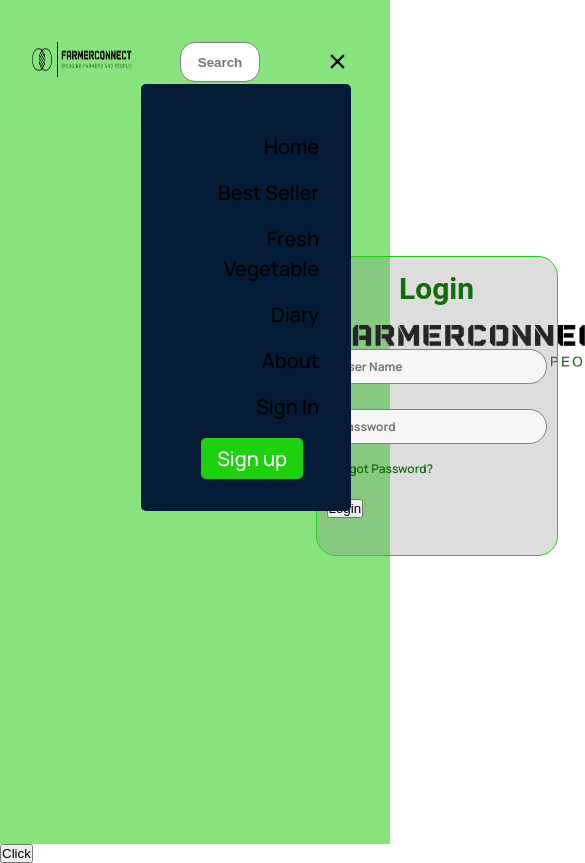
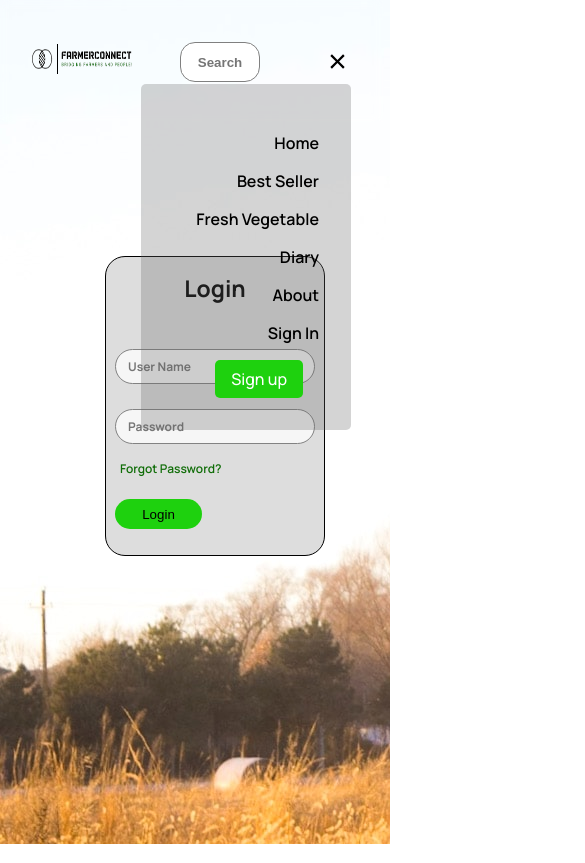
Before and after one commit to VishalSalemJayavel/PriceFinder, a React (Create React App) app in the folder frontend/: page /login in a window 390 px wide. Both pictures are taken after a click on the icon 337 px from the left and 61 px from the top of the page. Shown: the top 863 px of the page, 585 px wide, since content can reach past the window. Built offline with nearby package versions, Linux system fonts and the light colour scheme.

Commit message:
media queries completed

```diff
--- a/frontend/src/components/featured/Featured.jsx
+++ b/frontend/src/components/featured/Featured.jsx
@@ -1,12 +1,12 @@
 import React from 'react'
-
+import {images} from '../../constants'
 
 const Featured = (props) => {
     console.log(props.item.coverImg)
 
     return (
         <div className="app__featured">
-            <img src={`../../assets/${props.item.coverImg}`} className="card__image" alt={props.item.title} />
+            {/* <img src={images.tomato} className="card__image" alt={props.item.title} /> */}
             <p className="card__title">{props.item.title}</p>
             <p className="card__price">${props.item.price}</p>
         </div>
--- a/frontend/src/components/header/header.css
+++ b/frontend/src/components/header/header.css
@@ -5,7 +5,7 @@ h1 {
     background-size: cover;
     background-position: center;
     color: #fff;
-    padding:20rem 0 0 10rem;
+    padding:21rem 0 0 7rem;
     font-family: var(--font-family);
     font-size: 60px;
     font-weight: 700;
--- a/frontend/src/components/navbar/Navbar.jsx
+++ b/frontend/src/components/navbar/Navbar.jsx
@@ -7,10 +7,10 @@ import { Link } from 'react-router-dom';
 const Menu = () => (
   <>
   <p><a href="#Home">Home</a></p>
-  <p><a href="#wgpt3">Best Seller</a></p>
-  <p><a href="#possibility">Fresh Vegetable</a></p>
-  <p><a href="#features">Diary</a></p>
-  <p><a href="#blog">About</a></p>
+  <p><a href="#best_seller">Best Seller</a></p>
+  <p><a href="#fresh_veg">Fresh Vegetable</a></p>
+  <p><a href="#diary">Diary</a></p>
+  <p><a href="#about">About</a></p>
   </>
 )
 const Navbar = () => {
--- a/frontend/src/components/navbar/navbar.css
+++ b/frontend/src/components/navbar/navbar.css
@@ -3,7 +3,7 @@
     justify-content: space-between;
     align-items: center;
 
-    padding: 2rem 7rem;
+    padding: 1rem 4rem;
     position: fixed;
     top: 0;
     backdrop-filter: blur(5px);
@@ -24,8 +24,8 @@
 }
 
 .gpt3__navbar-links_logo img {
-    width: 130px;
-    height: 45px;
+    width: 150px;
+    height: 40px;
 }
 
 .gpt3__navbar-links_container {
@@ -58,9 +58,9 @@
 .gpt3__navbar-menu_container p {
     color: black;
     font-family: var(--font-family);
-    font-weight: 500;
-    font-size: 20px;
-    line-height: 30px;
+    font-weight: 600;
+    font-size: 16px;
+    line-height: 22px;
     text-transform: capitalize;
 
     margin: 0 1rem;
@@ -75,8 +75,8 @@
     background: #1ed10e;
     font-family: var(--font-family);
     font-weight: 500;
-    font-size: 20px;
-    line-height: 25px;
+    font-size: 16px;
+    line-height: 22px;
     border-radius: 5px;
     border: 0;
     outline: none;
@@ -141,7 +141,7 @@
 
 @media screen and (max-width: 700px) {
     .gpt3__navbar{
-        padding: 2rem 4rem;
+        padding: 2rem 2rem;
     }
 }
 
@@ -166,7 +166,7 @@
 
     .gpt3__navbar-links_logo img{
         width: 100px;
-        height: 35px;
+        height: 30px;
     }
 
 }
--- a/frontend/src/index.css
+++ b/frontend/src/index.css
@@ -7,7 +7,7 @@
   --gradient-bar: linear-gradient(103.22deg, #AE67FA -13.86%, #F49867 99.55%);
 
   --color-bg: #040C18;
-  --color-footer : #031B34;
+  --color-footer : #69696748;
   --color-blog: #042c54;
   --color-text: #81AFDD;
   --color-subtext: #FF8A71;
--- a/frontend/src/pages/login/LoginPage.jsx
+++ b/frontend/src/pages/login/LoginPage.jsx
@@ -91,13 +91,13 @@ const LoginPage = () => {
           </div>
 
           <div className='app__login-inputs_button'>
-          <button type="submit" onClick={handleSubmit}>Login</button>
+          <button type="submit" className='app__login-inputs_button' onClick={handleSubmit}>Login</button>
           </div>
         </form>
       </div>
     </div>
 
-    <button onClick={handleSubmit}>Click</button>
+    {/* <button onClick={handleSubmit}>Click</button> */}
     </MainLayout>
   )
 }
--- a/frontend/src/pages/login/login.css
+++ b/frontend/src/pages/login/login.css
@@ -3,7 +3,7 @@
     padding-right: 250px;
     padding-left: 130px;
     height: 100%;
-    background-color: #88e37f;
+    background-image: url(../../assets/login_image.jpg);
     padding-top: 6rem;
 
 }
@@ -26,8 +26,7 @@
     margin-top: 20px;
     margin-bottom: 50px;
 
-    color: #106d08 ;
-    font-family: Roboto;
+    font-family: var(--font-family);
     font-size: 30px;
     font-style: normal;
     font-weight: 700;
@@ -37,14 +36,14 @@
 .app__login-inputs {
     width: 500px;
     height: 300px;
-    border: 1px solid #1ed10e;
+    border: 1px solid black;
     border-radius: 20px;
     padding: 0 10px;
     margin-bottom: 10px;
     font-size: 16px;
     outline: none;
     margin-top: 10rem;
-    margin-left: 55%;
+    margin-left: 30rem;
     display: flex;
     flex-direction: column;
     align-items: center;
@@ -99,7 +98,7 @@
     font-weight: 550;
     }
 
-.app__login-inputs_button input{
+.app__login-inputs_button button{
     width: 87px;
     height: 30px;
 
@@ -107,3 +106,53 @@
     border: 0px solid var(--Gray-6, #F2F2F2);
     background: var(--Blue-1, #1ed10e);
 }
+
+
+@media screen and (max-width: 1050px){
+    .app__login{
+        width: 100%;
+        height: 100%;
+
+    }
+    .app__login-logo{
+        width: 100%;
+        height: 100%;
+        margin: 15rem 0 10rem 0;
+    }
+
+    .app__login-logo img {
+        width: 200px;
+        height: 60px;
+    }
+
+    .app__login-inputs{
+        width: 100%;
+        margin-left: 10rem;
+    }
+}
+
+@media screen and (max-width: 550px){
+    .app__login{
+        display: flex;
+        flex-direction: row;
+        justify-content: center;
+        /* align-items: center;  */
+    }
+    .app__login-logo img {
+    display: none;
+    }
+
+    .app__login-inputs{
+        width: 220px;
+
+    }
+
+    .app__login-text {
+        font-size: 23px;
+    }
+
+    .app__login-username,
+    .app__login-password{
+        width: 200px;
+    }
+}
```
Also changed, not shown: frontend/src/assets/login_image.jpg (added).
